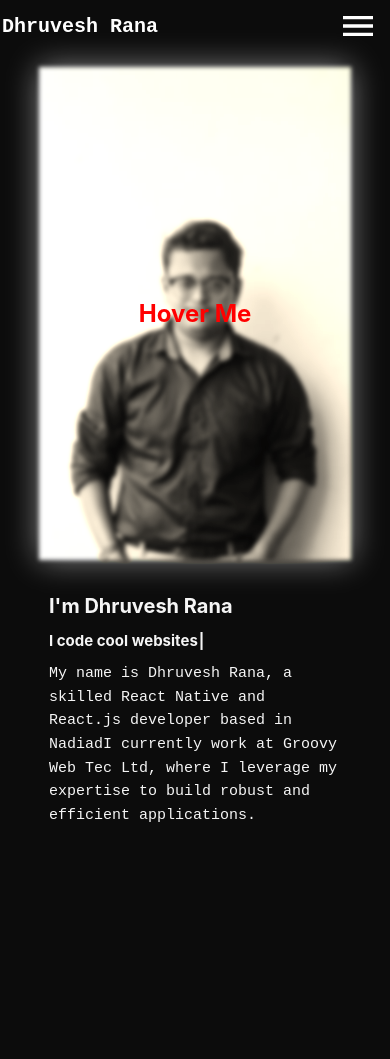
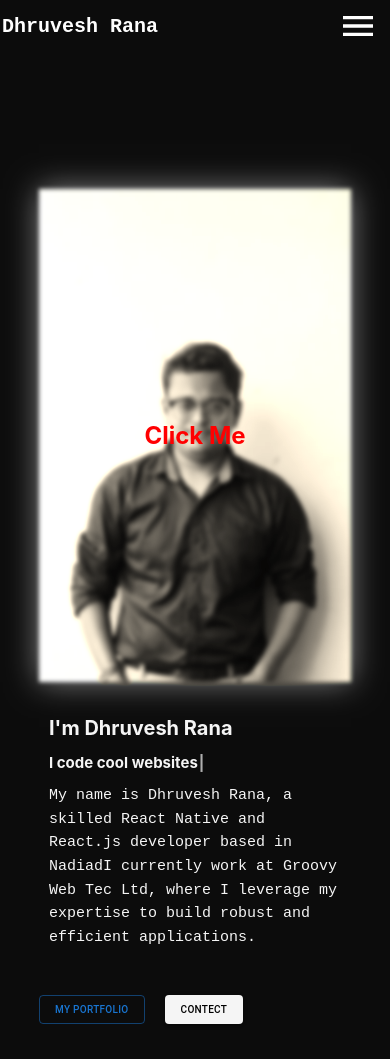
Before and after one commit to dhruveshrana22/Dhruvesh-Profile, a React (Create React App) app: page / in a window 390 px wide. Before the commit the page ends 844 px from the top, so only its background shows below. Built offline with nearby package versions, Linux system fonts and the light colour scheme.

Commit message:
Agaiin change

```diff
--- a/package.json
+++ b/package.json
@@ -9,11 +9,11 @@
     "@mui/icons-material": "^5.16.1",
     "@mui/material": "^5.16.1",
     "@react-spring/web": "^9.7.4",
-    "typewriter-effect": "^2.21.0",
     "@testing-library/jest-dom": "^5.17.0",
     "@testing-library/react": "^13.4.0",
     "@testing-library/user-event": "^13.5.0",
     "antd": "^5.19.1",
+    "framer-motion": "^11.3.30",
     "lodash": "^4.17.21",
     "lottie-web": "^5.12.2",
     "react": "^18.3.1",
@@ -24,6 +24,7 @@
     "react-responsive-carousel": "^3.2.23",
     "react-router-dom": "^6.25.1",
     "react-scripts": "5.0.1",
+    "typewriter-effect": "^2.21.0",
     "web-vitals": "^2.1.4"
   },
   "scripts": {
--- a/src/app/Component/Navbar/index.js
+++ b/src/app/Component/Navbar/index.js
@@ -58,7 +58,7 @@ const NavbarCompo = () => {
 
   return (
     <>
-      <Col style={{ position: 'fixed', display: 'flex', width: '100%', justifyContent: 'space-between', alignItems: 'center' }}>
+      <Col style={{ position: 'relative', display: 'flex', width: '100%', justifyContent: 'space-between', alignItems: 'center' }}>
         <Grid
           style={{
             width: isMobile || istablet ? 200 : 400,
@@ -71,10 +71,11 @@ const NavbarCompo = () => {
             top: isMobile || istablet ? 10 : 50,
           }}
         >
-          <h4
+          <h4 onClick={() => navigate("/")}
             style={{
               fontSize: isMobile || istablet ? 20 : 40,
               fontFamily: "monospace",
+              cursor: isMobile || istablet ? "" : 'pointer'
             }}
           >
             Dhruvesh Rana
--- a/src/app/Screen/Home/Home.js
+++ b/src/app/Screen/Home/Home.js
@@ -1,12 +1,13 @@
-import { Box, Grid, useMediaQuery } from "@mui/material";
+import { Box, Button, Grid, useMediaQuery } from "@mui/material";
 import React from "react";
 import Typewriter from "typewriter-effect";
 
 import NavbarCompo from "../../Component/Navbar";
 import { Images } from "../../../assets/ima";
 import DhruveshImage from '../../../assets/Images/Dhruvesh.jpg';
-import { Col, Typography } from "antd";
+import { Col, Flex, Row, Typography } from "antd";
 import { introdata } from "../../Utils/content_option";
+import { RobotFilled } from "@ant-design/icons";
 
 const Home = () => {
   const isMobile = useMediaQuery("(max-width:600px)");
@@ -17,7 +18,6 @@ const Home = () => {
       <Grid
         style={{
           height: '100vh',
-          top: isMobile || istablet ? "" : 150,
           display: "flex",
           justifyContent: 'center',
           alignItems: 'center',
@@ -30,8 +30,7 @@ const Home = () => {
           justifyContent: isDesktop ? "space-between" : "space-around",
           width: "80%",
           gap: 10,
-          top: 30
-
+          top: isMobile || istablet ? 150 : "",
         }}>
           <Grid width={isMobile || istablet ? "100%" : "50%"} style={{
             display: 'flex', flexDirection: 'column',
@@ -45,6 +44,7 @@ const Home = () => {
                     introdata.animated.first,
                     introdata.animated.second,
                     introdata.animated.third,
+                    introdata.animated.Forth,
                   ],
                   autoStart: true,
                   loop: true,
@@ -57,6 +57,12 @@ const Home = () => {
                 </Typography>
               </Col>
             </Col>
+            <Flex style={{ width: '100%', height: 100, alignItems: 'center', justifyContent: 'center' }}>
+              <Row style={{ width: '100%', gap: 20 }}>
+                <Button variant="outlined" style={{ fontSize: isMobile || istablet ? 10 : 15 }} >My Portfolio</Button>
+                <Button variant="contained" style={{ backgroundColor: 'whitesmoke', fontSize: isMobile || istablet ? 10 : 15, color: 'black' }}>Contect</Button>
+              </Row>
+            </Flex>
           </Grid>
           <Grid
             width={isMobile || istablet ? "100%" : "50%"}
@@ -115,7 +121,7 @@ const Home = () => {
                 },
               }}
             >
-              Hover Me
+              {isMobile || istablet ? "Click Me" : "Hover Me"}
             </div>
           </Grid>
 
--- a/src/app/Utils/content_option.js
+++ b/src/app/Utils/content_option.js
@@ -8,8 +8,9 @@ const meta = {
 const introdata = {
   title: "I’m Dhruvesh Rana",
   animated: {
+    third: "I develop mobile apps",
     second: "I code cool websites",
-    third: "I develop mobile apps",
+    Forth: "I Work as a Quality Assurance",
   },
   description:
     "My name is Dhruvesh Rana, a skilled React Native and React.js developer based in NadiadI currently work at Groovy Web Tec Ltd, where I leverage my expertise to build robust and efficient applications.",
```
Also changed, not shown: 2 other files (tests, documents, lock files or other folders).
